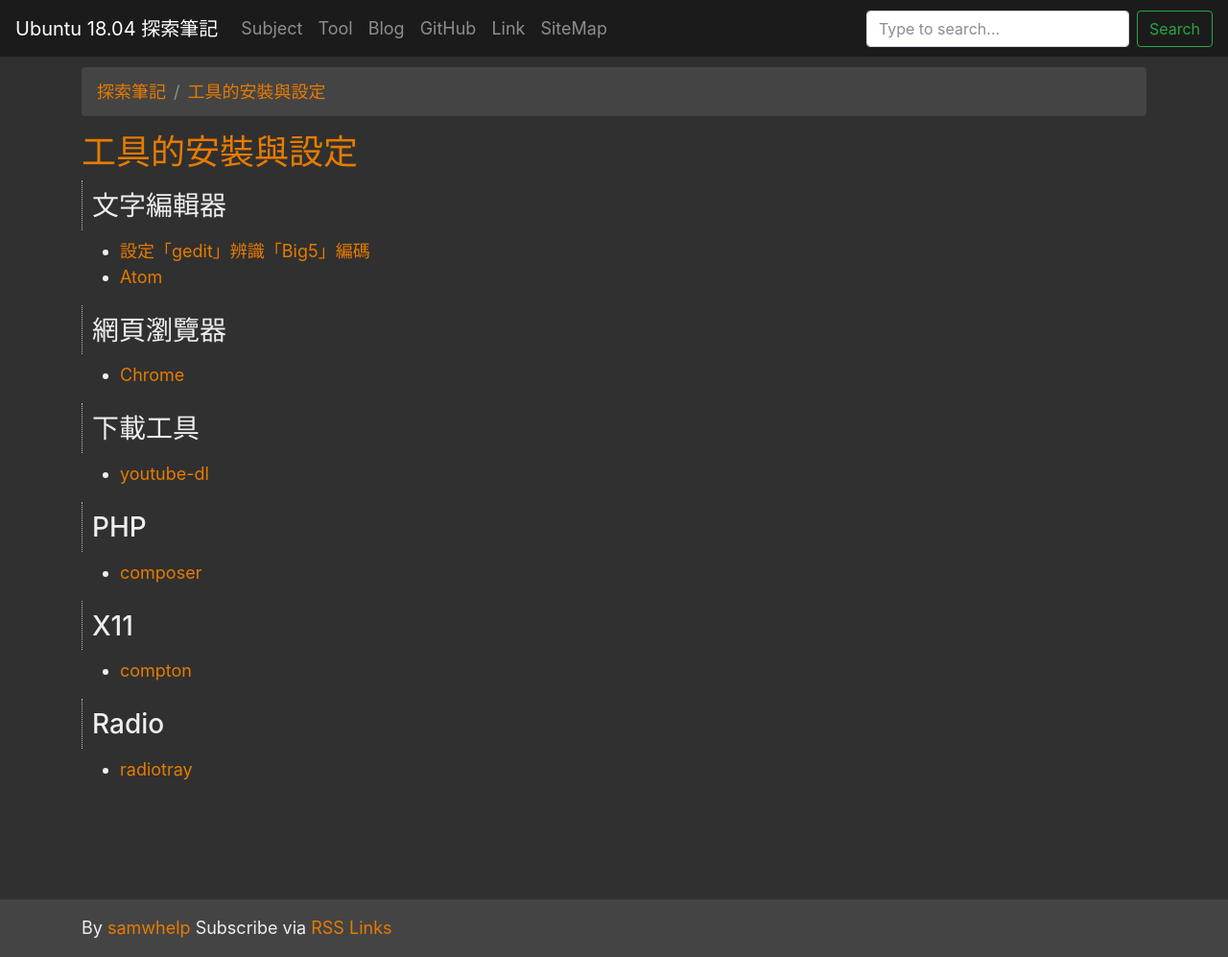
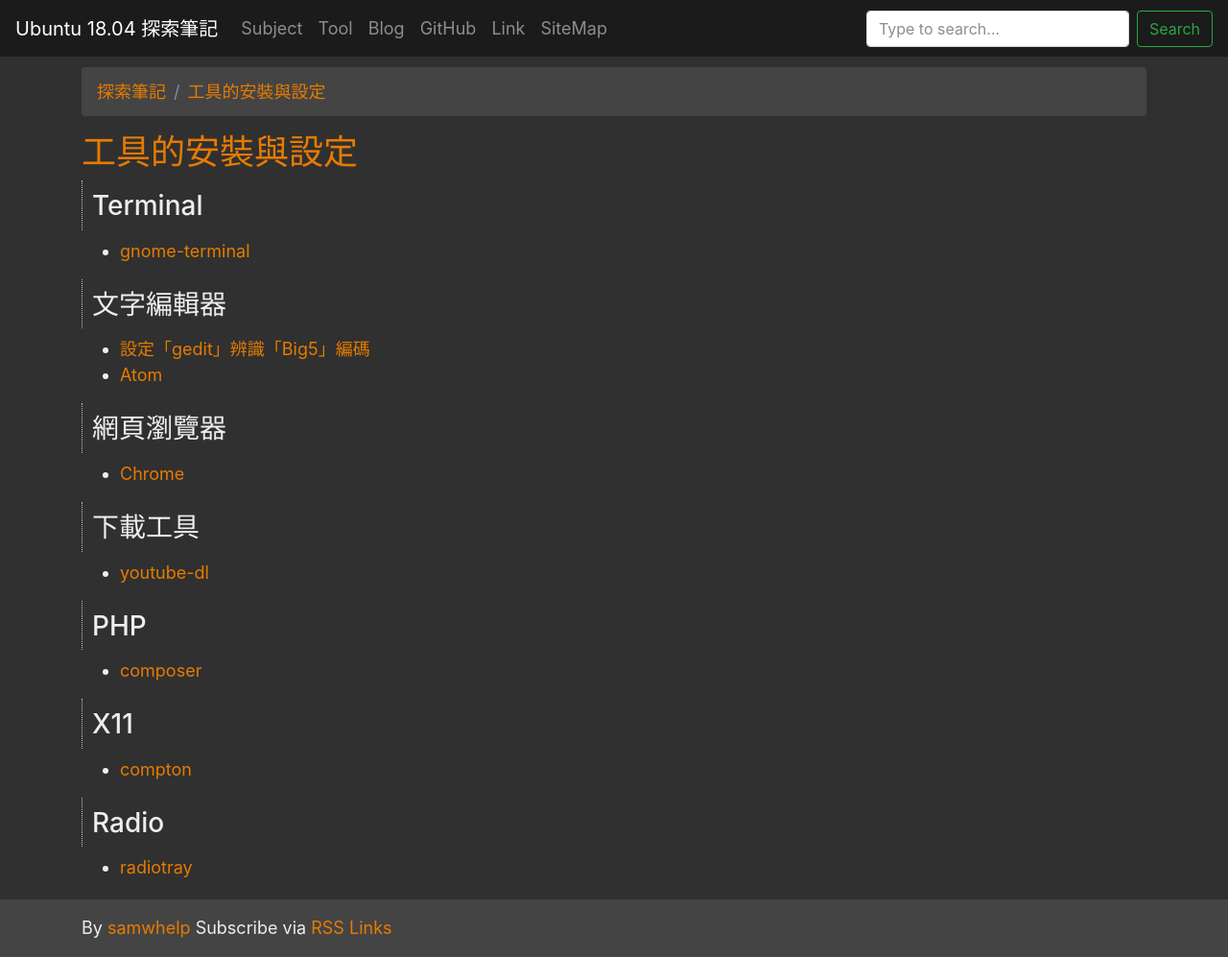
Before and after one commit to samwhelp/note-ubuntu-18.04, a Jekyll site: the page built from read/howto/install-tool/index.md, in a window 1280 px wide and 997 px high. Shown: the whole window at 96% size. Built offline with Jekyll 4.4.1, drawn with Linux system fonts in a browser that asks for light colours; nearby versions of some CDN libraries.

Commit message:
gnome-terminal

```diff
--- a/read/howto/install-tool/index.md
+++ b/read/howto/install-tool/index.md
@@ -6,6 +6,11 @@ description: >
   簡易導覽工具的安裝與設定。
 source_url: '/read/howto/install-tool/index.md'
 ---
+
+
+## Terminal
+
+* [gnome-terminal](gnome-terminal)
 
 
 ## 文字編輯器
```
